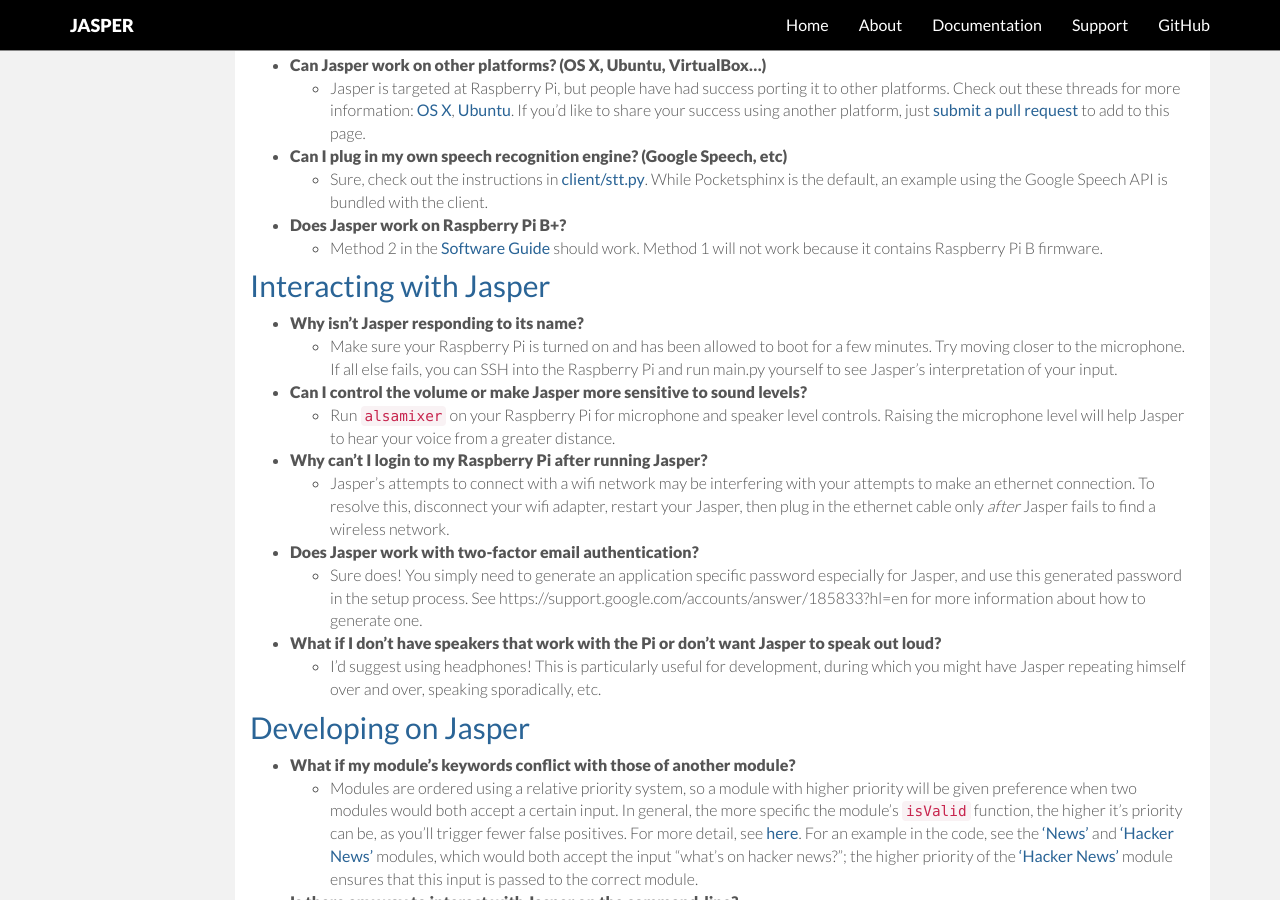
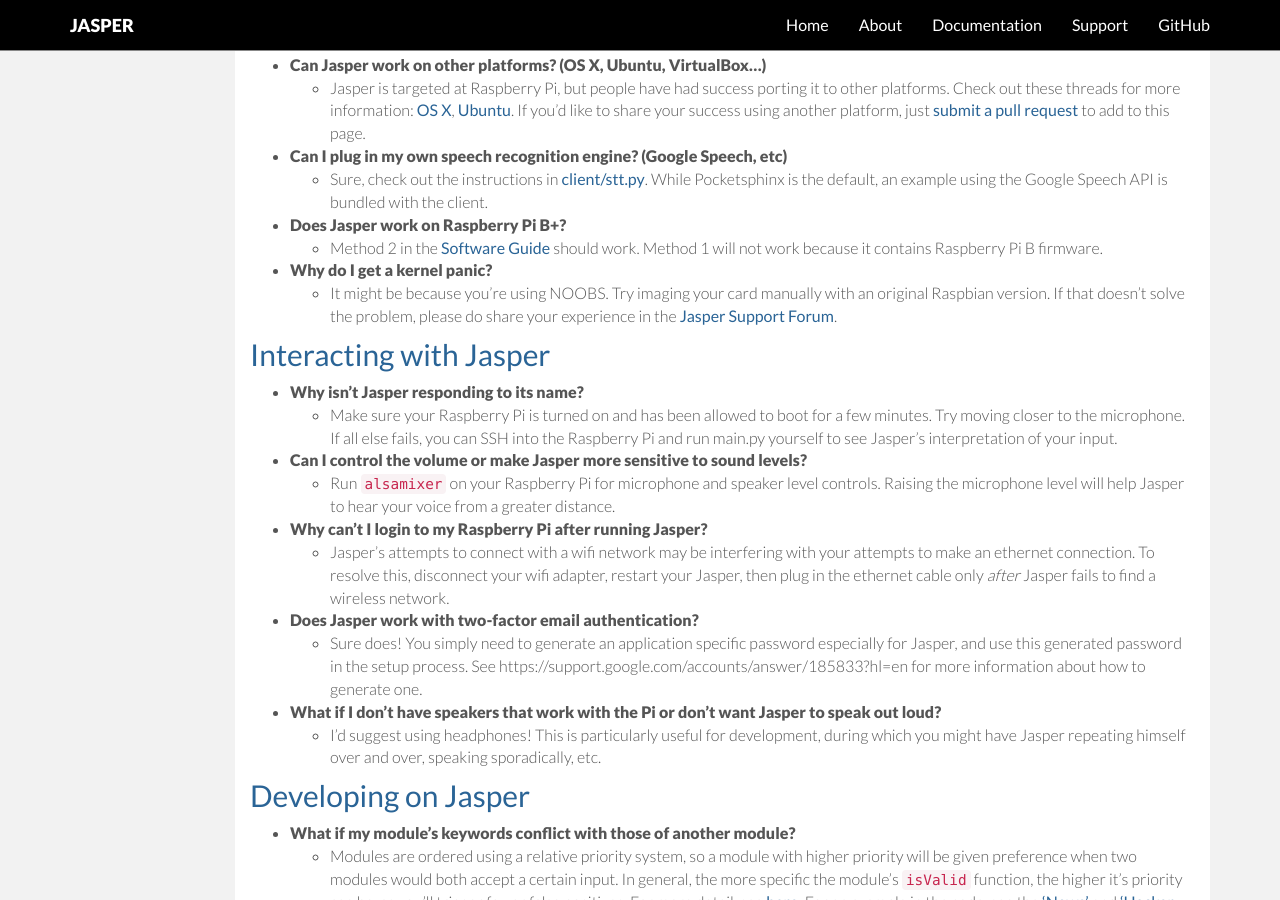
Before and after one commit to jasperproject/jasperproject.github.io, a Jekyll site: the page built from documentation/faq/index.md, in a window 1280 px wide and 900 px high, scrolled down 733 px. Built offline with Jekyll 4.4.1, drawn with Linux system fonts in a browser that asks for light colours; nearby versions of some CDN libraries.

Commit message:
added NOOBS to faq

```diff
--- a/documentation/faq/index.md
+++ b/documentation/faq/index.md
@@ -29,6 +29,8 @@
     - Sure, check out the instructions in [client/stt.py](https://github.com/jasperproject/jasper-client/blob/master/client/stt.py). While Pocketsphinx is the default, an example using the Google Speech API is bundled with the client.
 - __Does Jasper work on Raspberry Pi B+?__
     - Method 2 in the [Software Guide](/documentation/software/) should work. Method 1 will not work because it contains Raspberry Pi B firmware.
+- __Why do I get a kernel panic?__
+    - It might be because you're using NOOBS. Try imaging your card manually with an original Raspbian version. If that doesn't solve the problem, please do share your experience in the [Jasper Support Forum](https://groups.google.com/forum/#!forum/jasper-support-forum).
 
 <h2 class="linked" id='interacting'><a href="#interacting" title="Permalink to this headline">Interacting with Jasper</a></h2>
 
```
